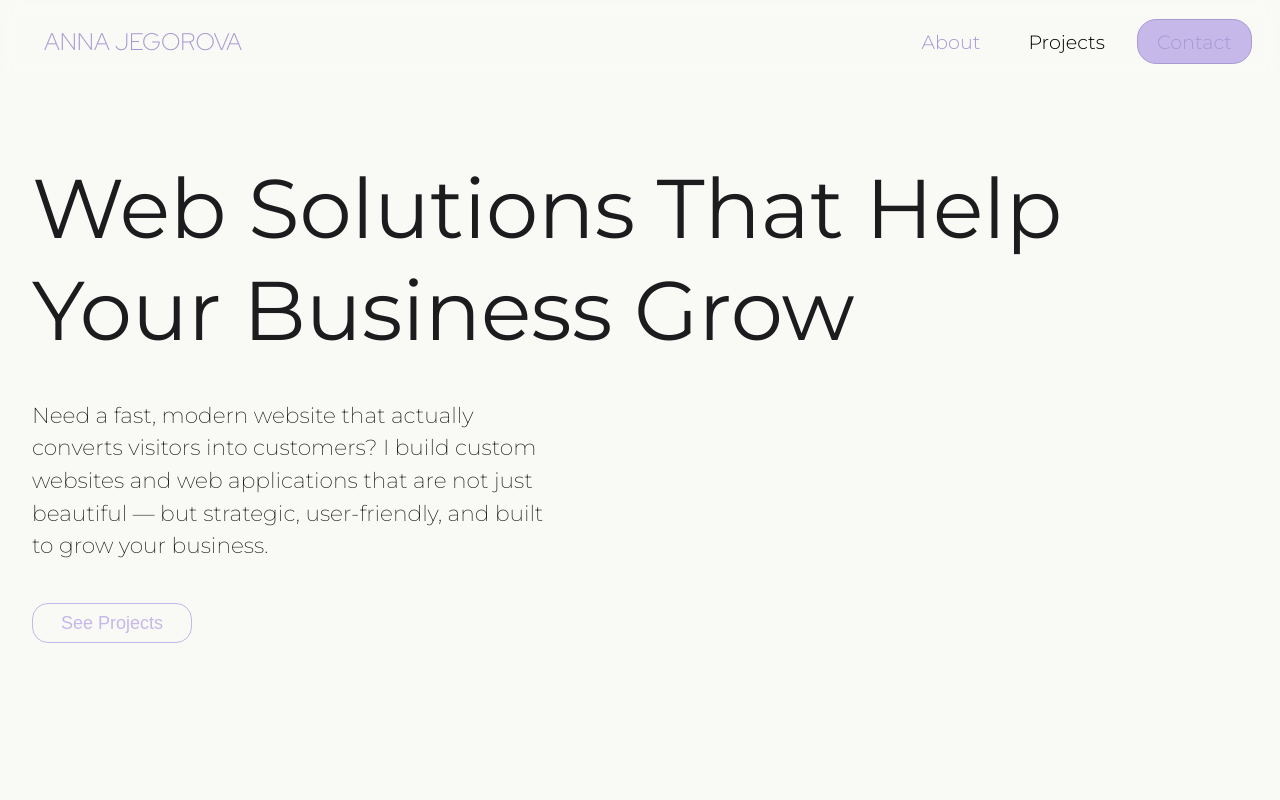
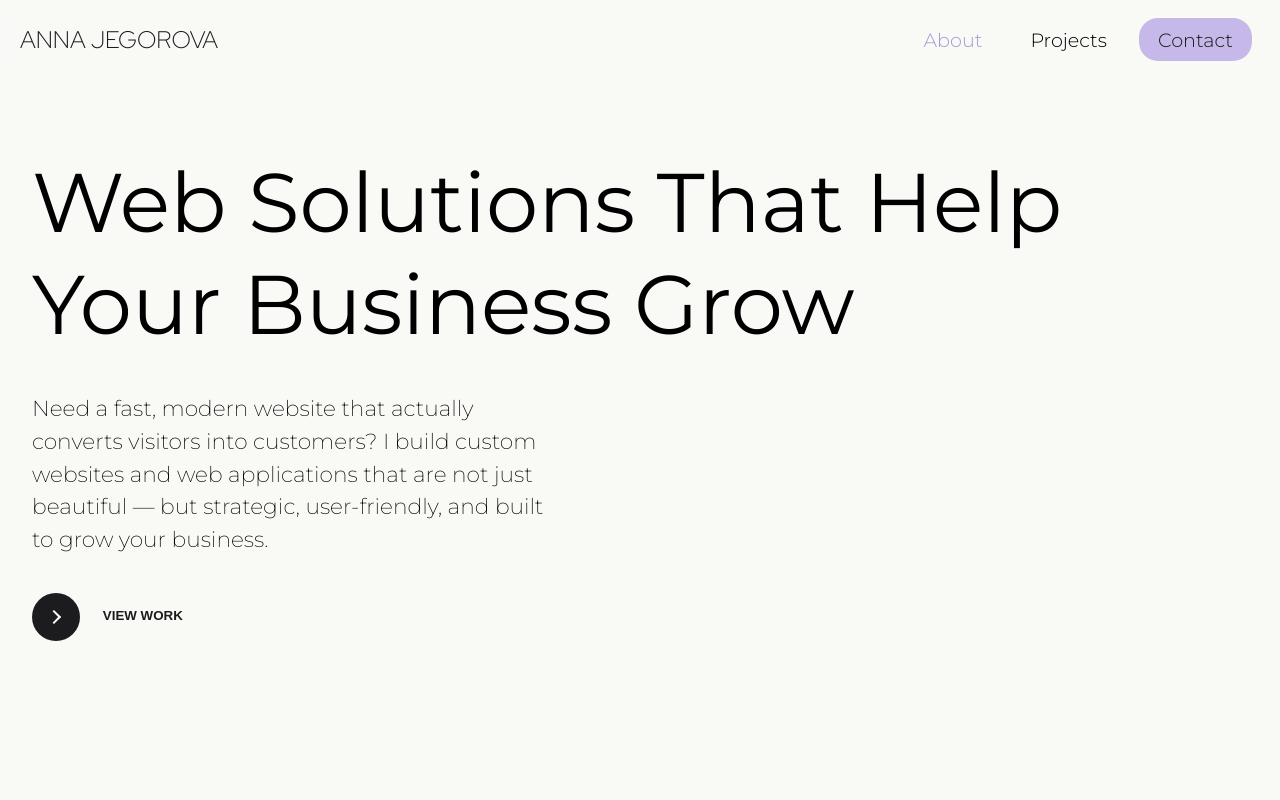
Before and after one commit to anyajegorova/my_portfolio, a React (Vite) app: page / in a window 1280 px wide. Shown: the top 800 px of the page. Built offline with nearby package versions, Linux system fonts and the light colour scheme.

Commit message:
redesign of custom button, improved profile card

```diff
--- a/src/components/CustomButton.tsx
+++ b/src/components/CustomButton.tsx
@@ -5,17 +5,17 @@ interface CustomButtonProps {
     text: string,
     onClick?: () => void
 }
-
 const CustomButton: React.FC<CustomButtonProps> = ({ text, onClick }) => {
     return (
-        <button className='custom_button' style={{ borderRadius: '16px' }} onClick={onClick}>
-            <svg width="160px" height="40px" viewBox="0 0 160 40" className="border">
-                <rect x="-0.5" y="-1" width="159.2" height="38" rx="16" ry="16" className="bg-line" />
-                <rect x="-0.5" y="-1" width="159.2" height="38" rx="16" ry="16" className="hl-line" />
-            </svg>
-            <span>{text}</span>
-        </button>
-    )
-}
+        <div id="container">
+            <button className="learn-more" onClick={onClick}>
+                <span className="circle" aria-hidden="true">
+                    <span className="icon arrow"></span>
+                </span>
+                <span className="button-text">{text}</span>
+            </button>
+        </div>
+    );
+};
 
 export default CustomButton;
--- a/src/components/Navbar.tsx
+++ b/src/components/Navbar.tsx
@@ -7,7 +7,7 @@ const Navbar = ({ handleAboutScroll, handleProjectScroll, handleContactScroll })
 
     return (
         <nav className='navigation'>
-            <h3 className={`logo ${activeSection === 'about' ? 'active' : ''}`} onClick={handleAboutScroll}>ANNA JEGOROVA</h3>
+            <span className={`logo ${activeSection === 'about' ? 'active' : ''}`} onClick={handleAboutScroll}>ANNA JEGOROVA</span>
             <h3 className={`nav-item ${activeSection === 'about' ? 'active' : ''}`} onClick={handleAboutScroll}>About</h3>
             <h3 className={`nav-item ${activeSection === 'projects' ? 'active' : ''}`} onClick={handleProjectScroll}>Projects</h3>
             <h3 className={`nav-item ${activeSection === 'contact' ? 'active' : ''}`} onClick={handleContactScroll}>Contact</h3>
--- a/src/components/ProfileCard.tsx
+++ b/src/components/ProfileCard.tsx
@@ -1,6 +1,5 @@
 import React from 'react'
 import './styles/ProfileCard.css'
-import ProfileImage from '../assets/AnnaJegorova.png'
 import CustomButton from './CustomButton'
 import Reveal from '../reveal_components/Reveal'
 
@@ -19,7 +18,7 @@ const ProfileCard: React.FC<ProfileCardProps> = ({ handleProjectScroll }) => {
                 I build custom websites and web applications that are not just beautiful — but strategic, user-friendly, and built to grow your business.
                 </p></Reveal>
                 <div className='button_container'>
-                    <Reveal><CustomButton text='See Projects' onClick={handleProjectScroll} /></Reveal>
+                    <Reveal><CustomButton text='View Work' onClick={handleProjectScroll} /></Reveal>
                 </div>
 
             </div>
--- a/src/components/styles/CustomButton.css
+++ b/src/components/styles/CustomButton.css
@@ -1,51 +1,105 @@
-.custom_button {
-  width: 160px;
-  height: 40px;
+.learn-more {
+  width: 12rem;
+  height: auto;
+  position: relative;
+  display: inline-block;
   cursor: pointer;
   background: transparent;
-  border: 1px solid var(--accent-color-lilac);
+  border: none;
   outline: none;
-  position: relative;
-  transition: 1s ease-in-out;
+  padding: 0;
 }
 
-.custom_button svg {
-  position: absolute;
-  left: 0;
-  top: 0;
-  fill: none;
-  stroke: var(--accent-color-lilac);
-  stroke-dasharray: 150 480;
-  stroke-dashoffset: 150;
-  transition: 1s ease-in-out;
+.learn-more .circle {
+  position: relative;
+  display: block;
+  margin: 0;
+  width: 3rem;
+  height: 3rem;
+  background: var(--secondary-color);
+  border-radius: 1.625rem;
+  transition: all 0.45s cubic-bezier(0.65, 0, 0.076, 1);
 }
 
-.custom_button:hover {
-  background: var(--accent-color-hover);
-  box-shadow: 0 0 0.5em var(--accent-color-hover);
+.learn-more .circle .icon.arrow {
+  position: absolute;
+  top: 0;
+  bottom: 0;
+  margin: auto;
+  left: 0.625rem;
+  width: 1.125rem;
+  height: 0.125rem;
+  background: none;
+  transition: all 0.45s cubic-bezier(0.65, 0, 0.076, 1);
 }
 
-.custom_button:hover svg {
-  stroke-dashoffset: -480;
+.learn-more .circle .icon.arrow::before {
+  position: absolute;
+  content: '';
+  top: -0.25rem;
+  right: 0.0625rem;
+  width: 0.625rem;
+  height: 0.625rem;
+  border-top: 0.125rem solid #fff;
+  border-right: 0.125rem solid #fff;
+  transform: rotate(45deg);
 }
 
-.custom_button span {
-  color: var(--accent-color-lilac);
-  font-size: 18px;
-  font-weight: 100;
-  position: relative;
-  z-index: 1;
+.learn-more .button-text {
+  position: absolute;
+  top: 0;
+  left: 0;
+  right: 0;
+  bottom: 0;
+  padding: 0.75rem 0;
+  margin: 0 0 0 1.85rem;
+  color: var(--secondary-color);
+  font-weight: 700;
+  line-height: 1.6;
+  text-align: center;
+  text-transform: uppercase;
+  transition: all 0.45s cubic-bezier(0.65, 0, 0.076, 1);
 }
 
-@media (max-width: 768px) {
-  .custom_button {
-    width: 120px;
-    height: 30px;
+.learn-more:hover .circle {
+  width: 100%;
+}
+
+.learn-more:hover .circle .icon.arrow {
+  transform: translate(1rem, 0);
+  background: #fff;
+}
+
+.learn-more:hover .button-text {
+  color: #fff;
+}
+
+@media (max-width: 1024px) {
+  .learn-more {
+    width: 10rem;
   }
-  .custom_button span {
-    font-size: 14px;
+
+  .learn-more .circle {
+    width: 2.5rem;
+    height: 2.5rem;
   }
-  .custom_button svg {
+
+  .learn-more .circle .icon.arrow {
     display: none;
   }
+
+  .learn-more .button-text {
+    margin: 0;
+    padding: 0.6rem 0;
+    font-size: 0.9rem;
+    text-align: center;
+  }
+
+  .learn-more .circle {
+    width: 100%;
+  }
+
+  .learn-more .button-text {
+    color: #fff;
+  }
 }
--- a/src/components/styles/Navbar.css
+++ b/src/components/styles/Navbar.css
@@ -21,17 +21,12 @@
   transition: text-shadow color 0.3s ease-in-out;
 }
 
-.navigation .logo:hover {
-  text-shadow: 0 0 10px var(--accent-color-hover), 0 0 20px var(--accent-color-hover), 0 0 30px var(--accent-color-hover);
-}
-
 .navigation h3 {
   margin: 0;
   font-size: 1.2rem;
   padding: 1rem 1.5rem;
   font-weight: 300;
   cursor: pointer;
-  color: var(--faded-color-pink);
   font-family: "Montserrat", sans-serif;
   transition: color 0.3s ease-in-out;
 }
@@ -47,16 +42,11 @@
 .navigation h3:last-child {
   margin-left: 4rem;
   background-color: var(--accent-color-lilac);
-  color: var(--accent-color-hover);
+  color: var(--secondary-color);
   margin: 0.5rem 0.5rem;
   border-radius: 1em;
-  border: 1px solid var(--accent-color-hover);
   padding: 0.5em 1em;
   transition: box-shadow 0.3s ease-in-out;
-}
-
-.navigation h3:last-child:hover {
-  box-shadow: 0 0 0.5rem 0.1rem var(--faded-color-pink);
 }
 
 .nav-item {
--- a/src/components/styles/ProfileCard.css
+++ b/src/components/styles/ProfileCard.css
@@ -6,6 +6,7 @@
   justify-content: center;
   padding: 1em;
   gap: 4em;
+  user-select: none;
 }
 
 .image_container img {
@@ -22,15 +23,16 @@
   align-items: flex-start;
   justify-content: center;
   gap: 0.5em;
+  user-select: none;
 }
 
 .info_container h1 {
   margin: 0;
-  color: var(--secondary-color);
+  color: var(--text-color);
 }
 
 .info_container h2 {
-  color: var(--secondary-color);
+  color: var(--text-color);
   font-size: 2.6em;
   font-weight: 400;
   font-family: 'Montserrat';
@@ -40,14 +42,14 @@
 .info_container p {
     font-size: 0.68em;
     line-height: 1.5em;
-    color: var(--secondary-color);
+    color: var(--text-color);
     font-weight: 200;
     font-family: 'Montserrat';
     max-width: 24em;
 }
 
 .info_container span {
-    color: var(--accent-color-hover)
+    color: var(--full-color-pink)
 }
 
 @media (max-width: 1024px) {
@@ -59,8 +61,8 @@
   }
 
   .image_container img {
-    width: 11em; /* increased from 9em */
-    height: 13em; /* increased from 11em */
+    width: 11em;
+    height: 13em;
   }
 
   .info_container h2 {
@@ -81,8 +83,8 @@
   }
 
   .image_container img {
-    width: 10em; /* increased from 8em */
-    height: 12em; /* increased from 10em */
+    width: 10em;
+    height: 12em;
   }
 
   .info_container h2 {
@@ -102,8 +104,8 @@
   }
 
   .image_container img {
-    width: 8em; /* increased from 6em */
-    height: 10em; /* increased from 8em */
+    width: 8em;
+    height: 10em;
   }
 
   .info_container h2 {
```
